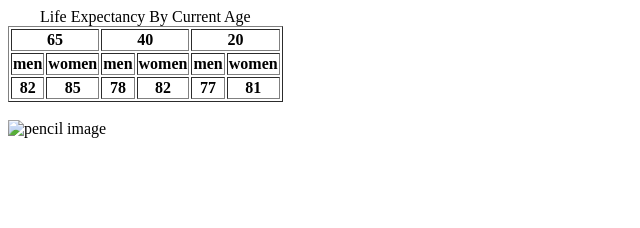
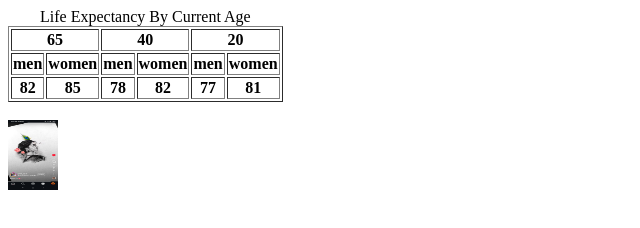
Before and after one commit to Siy12/Pencil, a plain HTML site: page Index.html in a window 1280 px wide. Shown: the whole page, without its empty margins (0-640 px from the left). Drawn offline with Linux system fonts and the light colour scheme.

Commit message:
Update Index.html

```diff
--- a/Index.html
+++ b/Index.html
@@ -30,7 +30,7 @@
      <th>81</th>
    </tr>
    </table><br>
-   <img src="pencil.jpg" alt="pencil image" height="70" width="50">
+   <img src="Screenshot_2024-10-21-08-25-41-981_com.instagram.android.jpg" alt="pencil image" height="70" width="50">
 
  </body>
   </html>
```
